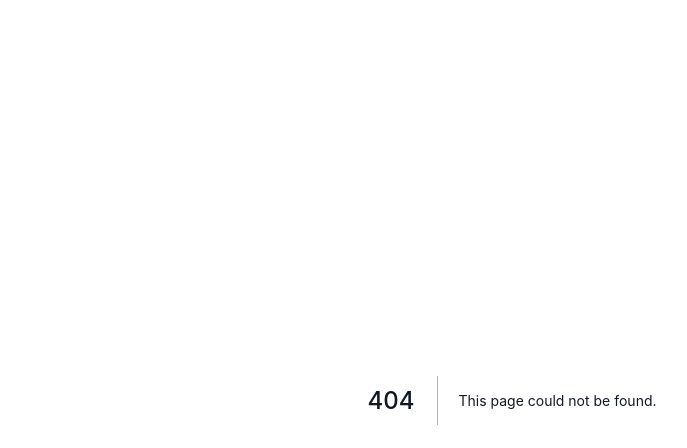
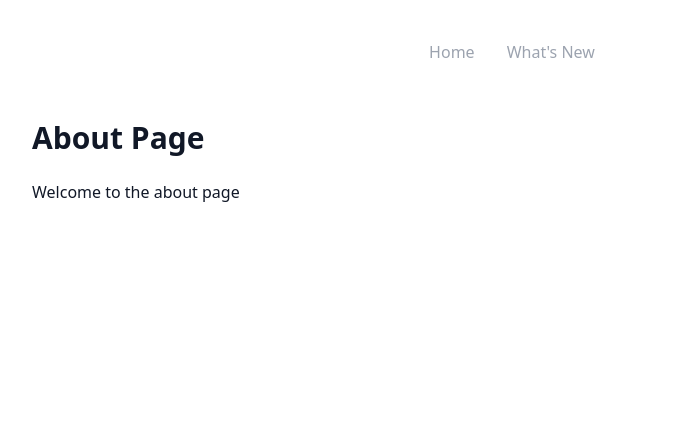
Before and after one commit to janklimo/robin-pro-gallery, a Next.js app: page /whats-new in a window 1280 px wide. Before the commit this address had no page. Shown: the top 448 px of the page, without its empty margins (128-815 px from the left). Built offline with nearby package versions, Linux system fonts and the light colour scheme.

Commit message:
What's new page

```diff
--- a/components/Navigation.tsx
+++ b/components/Navigation.tsx
@@ -4,10 +4,10 @@ const Navigation = (): JSX.Element => {
   return (
     <nav className="flex justify-center">
       <Link href="/">
-        <a className="text-gray-600 dark:text-white pr-8 py-4">Home</a>
+        <a className="text-gray-400 dark:text-white pr-8 py-4">Home</a>
       </Link>
-      <Link href="/about">
-        <a className="text-gray-600 dark:text-white py-4">About</a>
+      <Link href="/whats-new">
+        <a className="text-gray-400 dark:text-white py-4">What's New</a>
       </Link>
     </nav>
   );
--- a/pages/index.tsx
+++ b/pages/index.tsx
@@ -1,6 +1,8 @@
+import { FC } from "react";
+
 import Layout from "../components/Layout";
 
-export const Index = (): JSX.Element => {
+export const Index: FC = () => {
   return (
     <Layout>
       <main className="flex flex-col items-center justify-center w-full flex-1 px-20 text-center mt-16">
--- a/pages/about.tsx
+++ b/pages/whats-new.tsx
@@ -1,10 +1,12 @@
+import { FC } from "react";
+
 import Layout from "../components/Layout";
 
-export const About = (): JSX.Element => {
+export const About: FC = () => {
   return (
     <Layout
       customMeta={{
-        title: "About - Robin PRO Image Gallery",
+        title: "What's New - Robin PRO Image Gallery",
       }}
     >
       <h1>About Page</h1>
```
